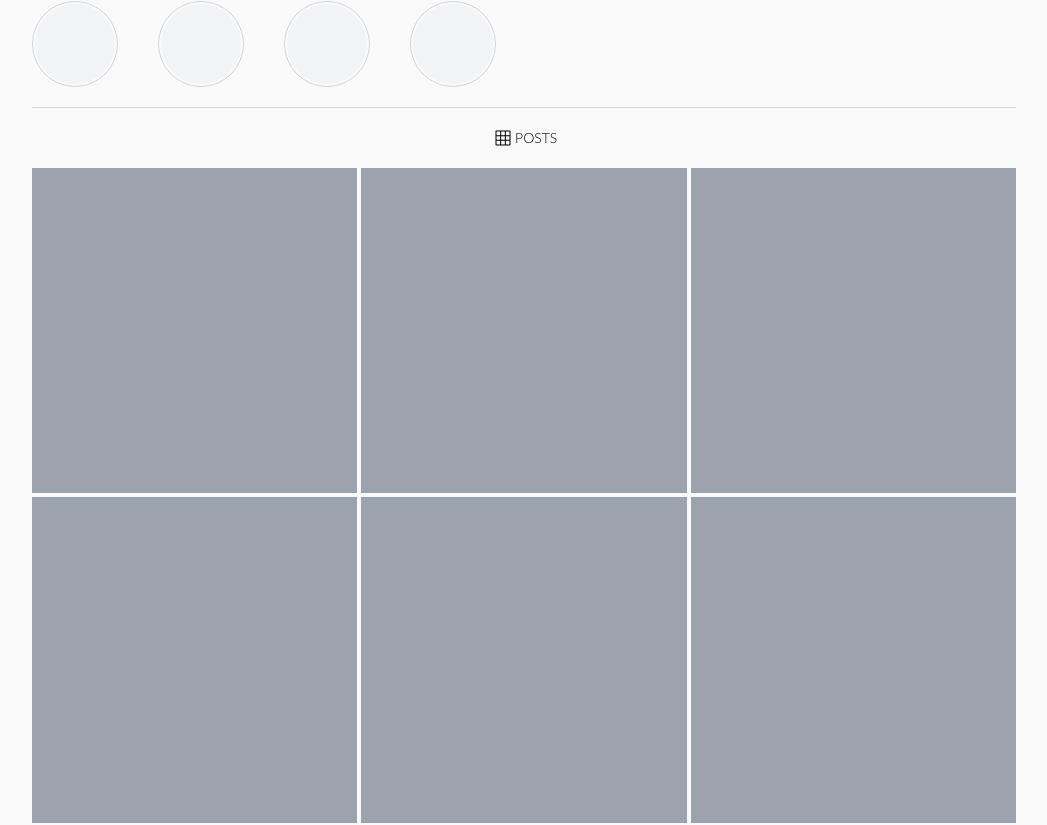
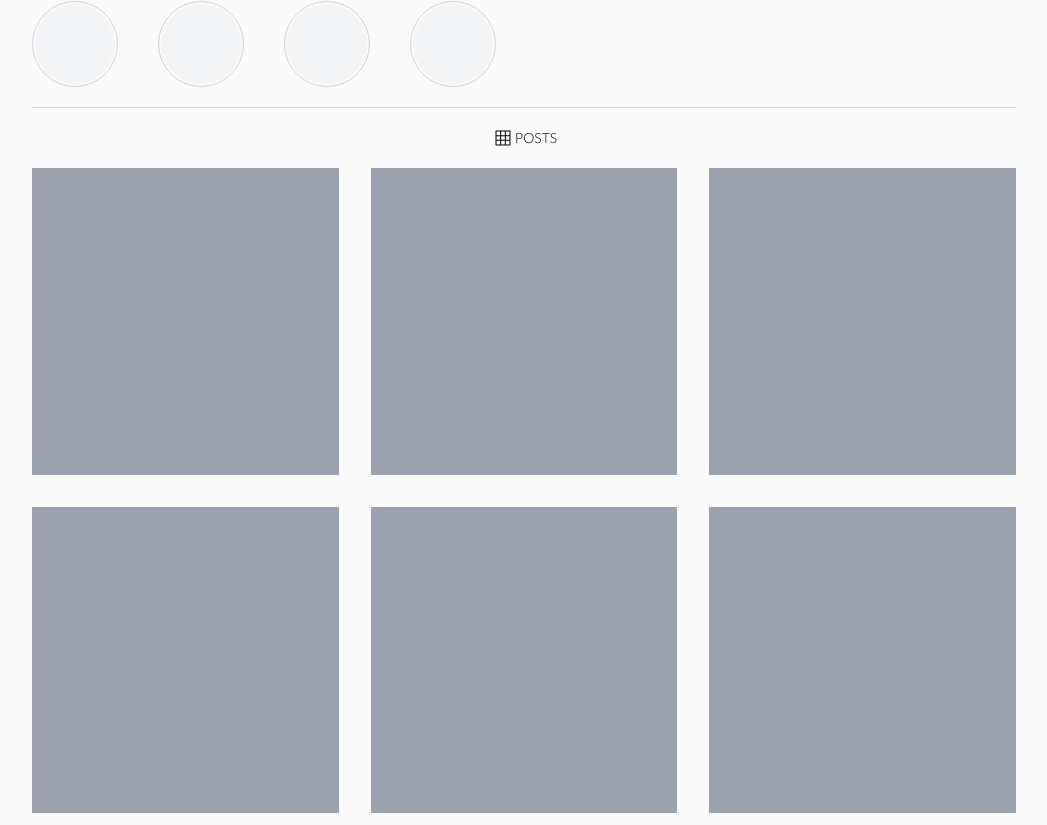
Before and after one commit to dpkreativ/nextjs-ig-ui, a Next.js app: page / in a window 1280 px wide. Shown: the part 320-1145 px from the top of the page, without its empty margins (116-1163 px from the left). Built offline with nearby package versions, Linux system fonts and the light colour scheme.

Commit message:
tweak posts UI

```diff
--- a/components/PageContent/Tabs/Posts.js
+++ b/components/PageContent/Tabs/Posts.js
@@ -1,6 +1,6 @@
 const Posts = () => {
   return (
-    <div className="grid grid-cols-3 gap-1">
+    <div className="grid grid-cols-3 gap-1 md:gap-8">
       <div className="bg-gray-400 aspect-w-1 aspect-h-1"></div>
       <div className="bg-gray-400 aspect-w-1 aspect-h-1"></div>
       <div className="bg-gray-400 aspect-w-1 aspect-h-1"></div>
```
